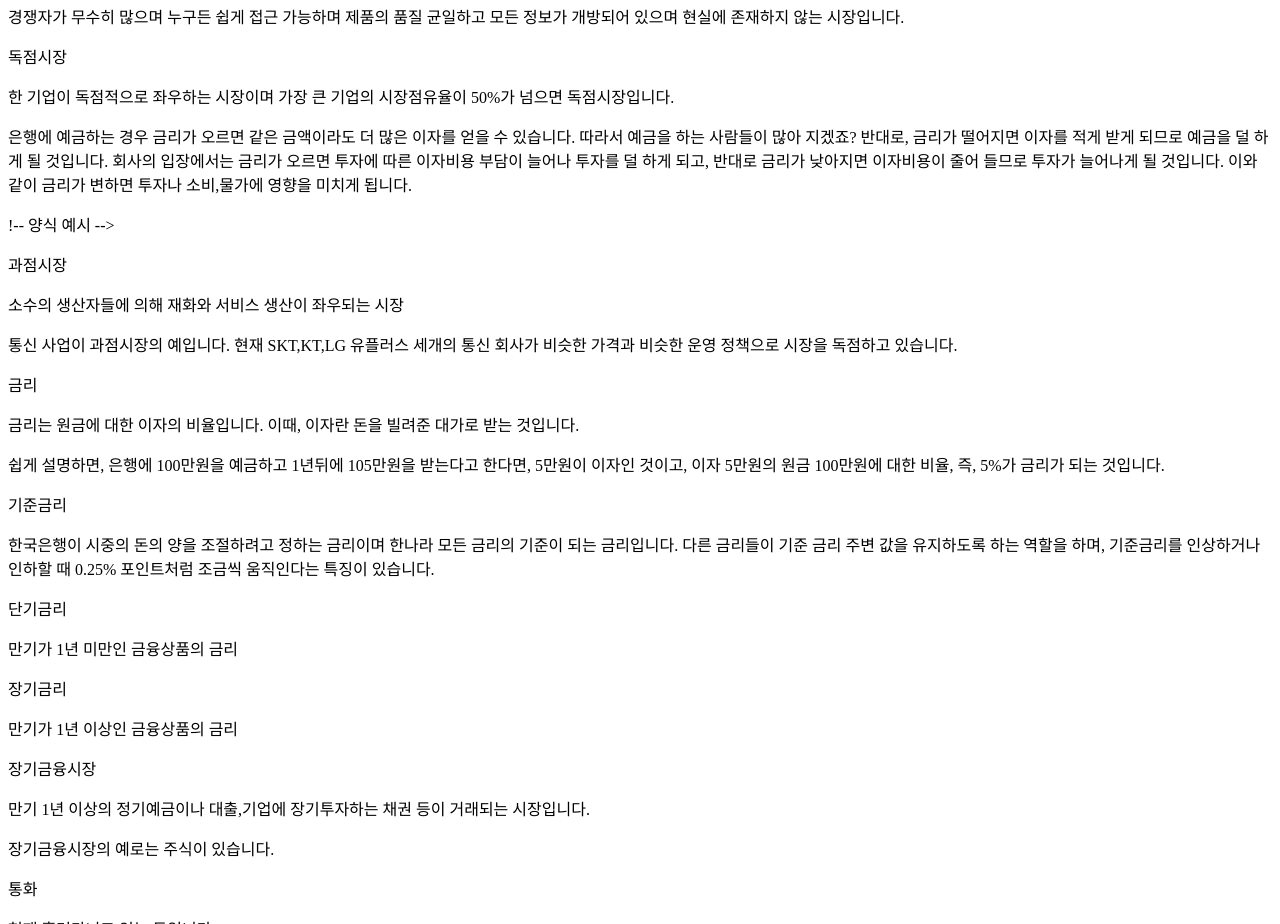
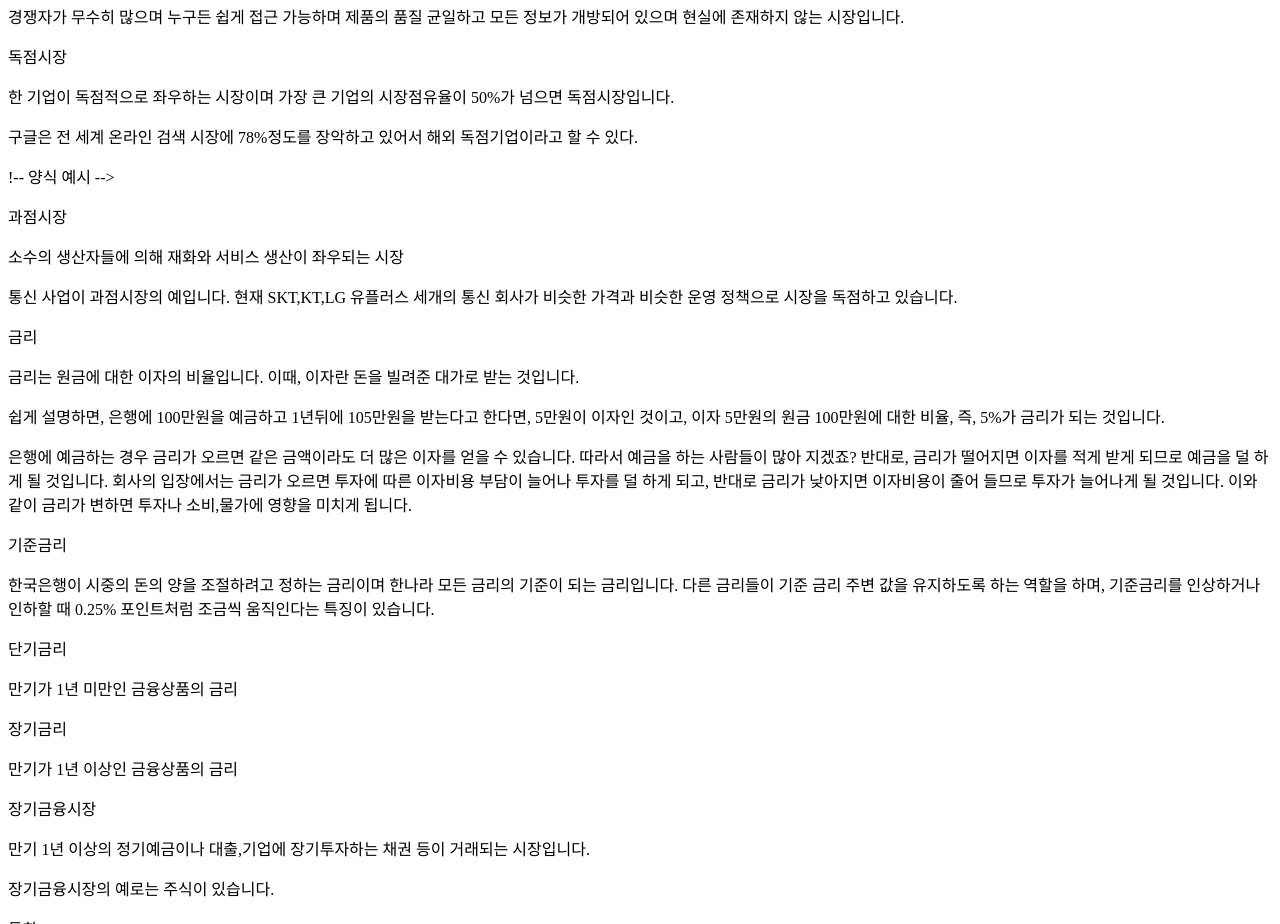
Before and after one commit to bitda2022/cee_html, a plain HTML site: page knowledge/economy_basic.html in a window 1280 px wide. Shown: the part 1260-2184 px from the top of the page. Drawn offline with Linux system fonts and the light colour scheme.

Commit message:
FEAT:third modify commit

```diff
--- a/knowledge/economy_basic.html
+++ b/knowledge/economy_basic.html
@@ -163,11 +163,8 @@
         <!-- 비유 -->
         <p class="metaphor"></p>
         <!-- 실생활 예시 -->
-        <p class="real_example">은행에 예금하는 경우 금리가 오르면 같은 금액이라도 더 많은 이자를 얻을 수 있습니다.
-            따라서 예금을 하는 사람들이 많아 지겠죠? 반대로, 금리가 떨어지면 이자를 적게 받게 되므로 예금을 덜 하게 될 것입니다.
-            회사의 입장에서는 금리가 오르면 투자에 따른 이자비용 부담이 늘어나 투자를 덜 하게 되고, 반대로 금리가 낮아지면 이자비용이
-            줄어 들므로 투자가 늘어나게 될 것입니다.
-            이와 같이 금리가 변하면 투자나 소비,물가에 영향을 미치게 됩니다.
+        <p class="real_example">
+                구글은 전 세계 온라인 검색 시장에 78%정도를 장악하고 있어서 해외 독점기업이라고 할 수 있다.
         </p>
     </div>
 
@@ -197,6 +194,11 @@
         즉, 5%가 금리가 되는 것입니다.</p>
         <!-- 실생활 예시 -->
         <p class="real_example">
+            은행에 예금하는 경우 금리가 오르면 같은 금액이라도 더 많은 이자를 얻을 수 있습니다.
+            따라서 예금을 하는 사람들이 많아 지겠죠? 반대로, 금리가 떨어지면 이자를 적게 받게 되므로 예금을 덜 하게 될 것입니다.
+            회사의 입장에서는 금리가 오르면 투자에 따른 이자비용 부담이 늘어나 투자를 덜 하게 되고, 반대로 금리가 낮아지면 이자비용이
+            줄어 들므로 투자가 늘어나게 될 것입니다.
+            이와 같이 금리가 변하면 투자나 소비,물가에 영향을 미치게 됩니다.
         </p>
     </div>
 
```
